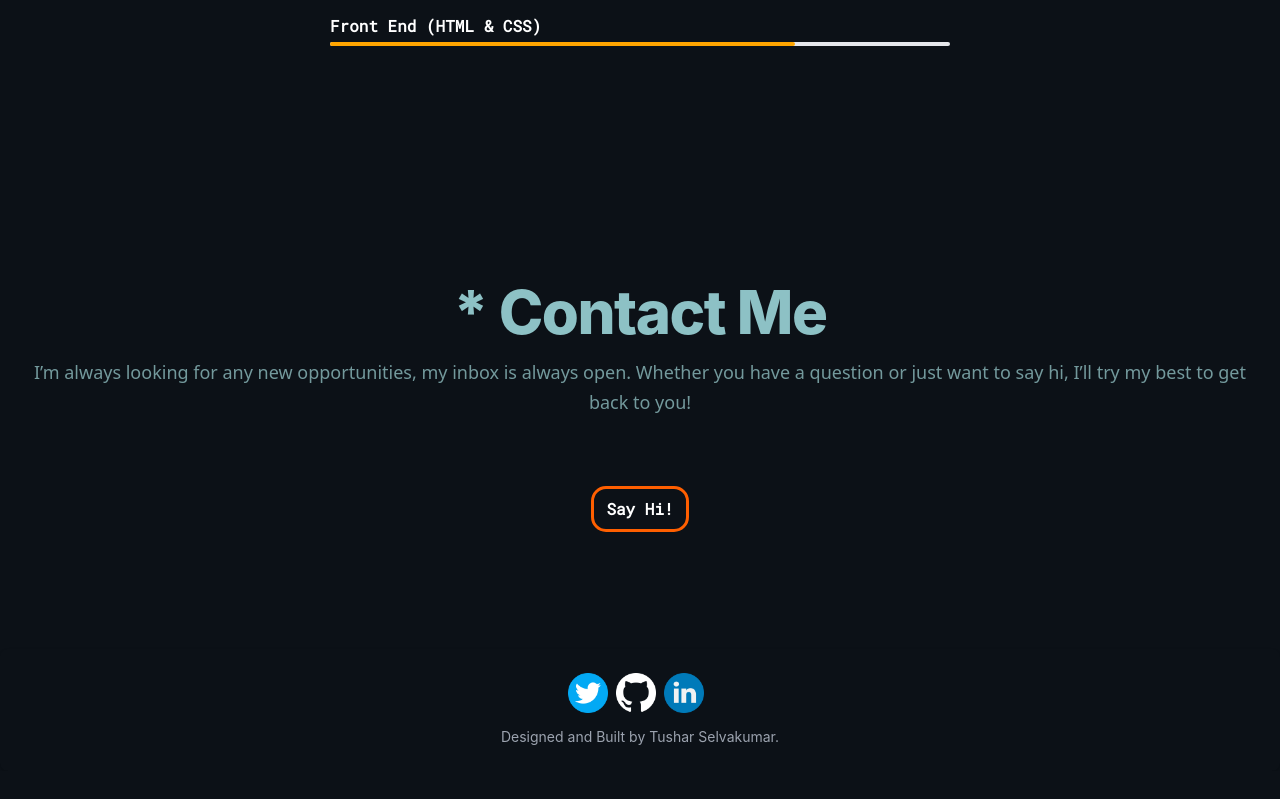
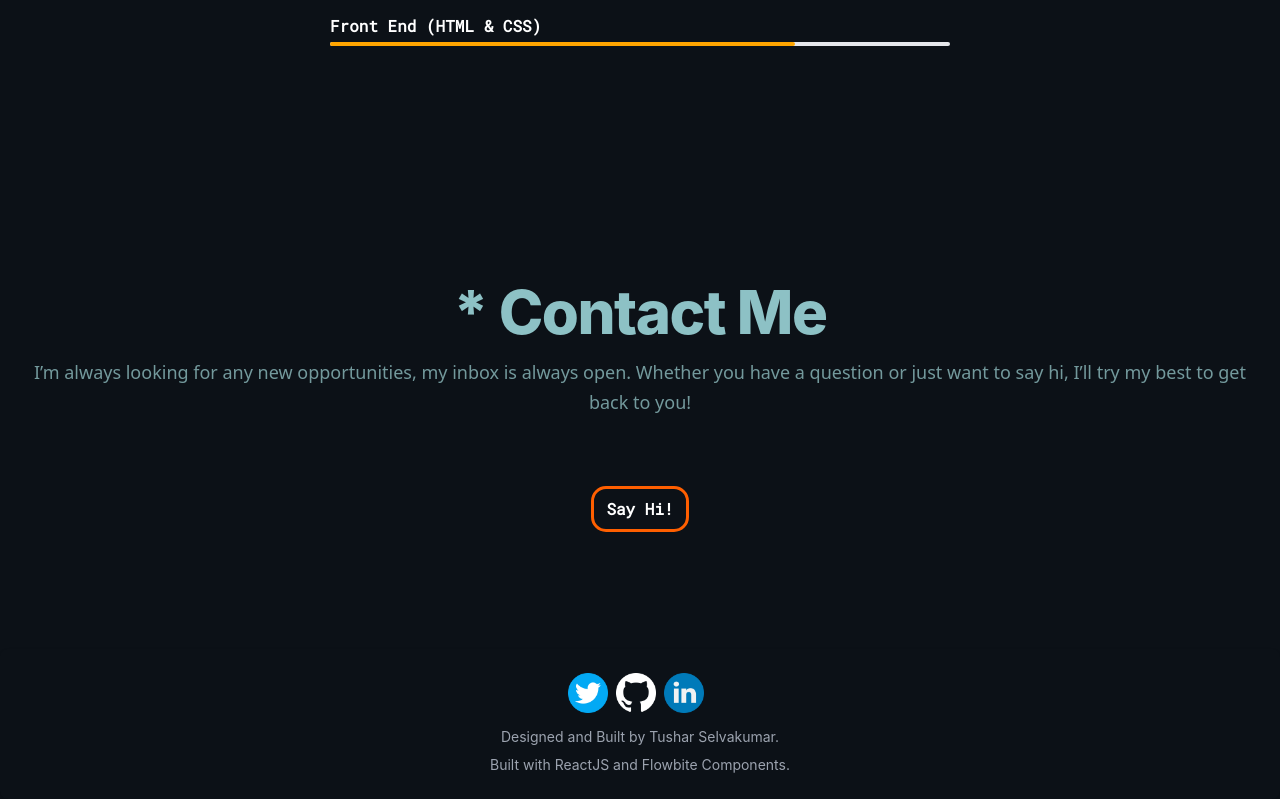
Before and after one commit to macintushar/react-portfolio, a React (Create React App) app: page / in a window 1280 px wide. Shown: the part 4018-4817 px from the top of the page. Before the commit the page ends 4789 px from the top, so only its background shows below. Built offline with nearby package versions, Linux system fonts and the light colour scheme.

Commit message:
Updated Footer to include credits

```diff
--- a/src/components/footer.js
+++ b/src/components/footer.js
@@ -23,6 +23,9 @@ export default function Footer() {
         <h3 class="text-sm text-center text-gray-400 mt-2">
             Designed and Built by Tushar Selvakumar.
         </h3>
+        <h3 class="text-sm text-center text-gray-400 mt-2">
+            Built with <a href="https://reactjs.org/">ReactJS</a> and <a href="https://flowbite.com/#components">Flowbite Components</a>.
+        </h3>
     </footer>
     )
 }
```
